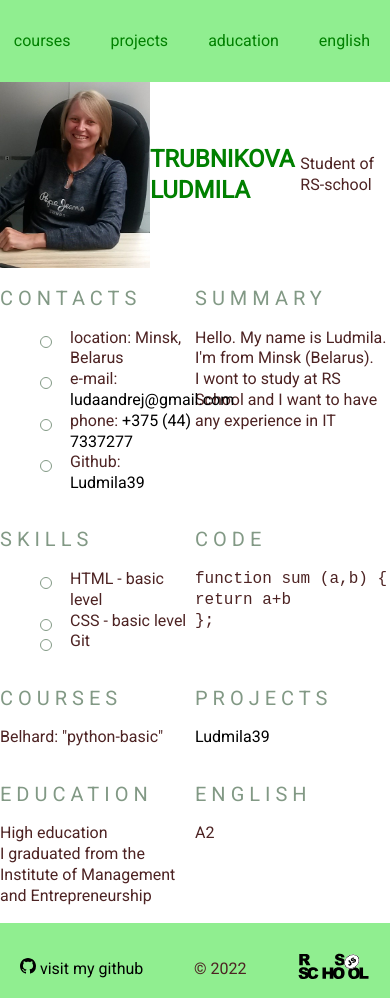
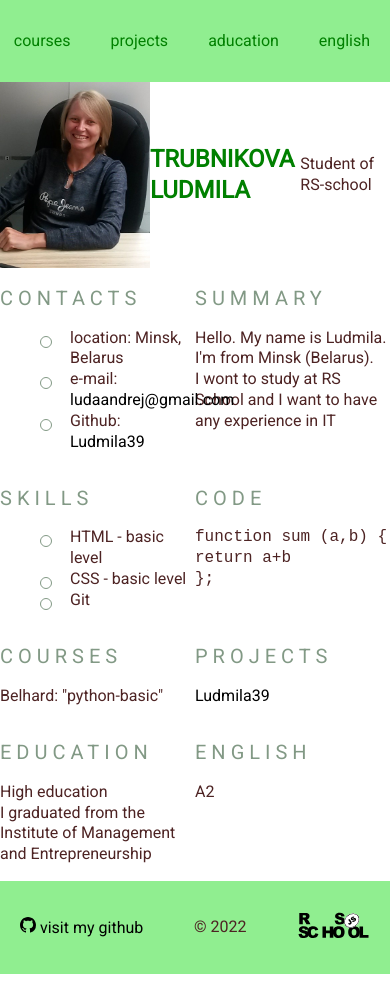
Before and after one commit to Ludmila39/rsschool-cv, a plain HTML site: page index.html in a window 390 px wide. After the commit the page ends 974 px from the top, so only its background shows below. Drawn offline with Linux system fonts and the light colour scheme.

Commit message:
feat: delete phone

```diff
--- a/index.html
+++ b/index.html
@@ -39,8 +39,6 @@
 							<li class="section-item">location: Minsk, Belarus</li>
 							<li class="section-item">e-mail:
 	                            <a href="ludaandrej@gmail.com" class="section-link">ludaandrej@gmail.com</a></li>
-							<li class="section-item">phone:
-	                            <a href="tel:+37544737277" class="section-link">+375 (44) 7337277</a></li>
 							<li class="section-item">Github: <a href="https://github.com/Ludmila39" class="section-link">Ludmila39</a> </li>
 						</ul>
 					</section>
```
